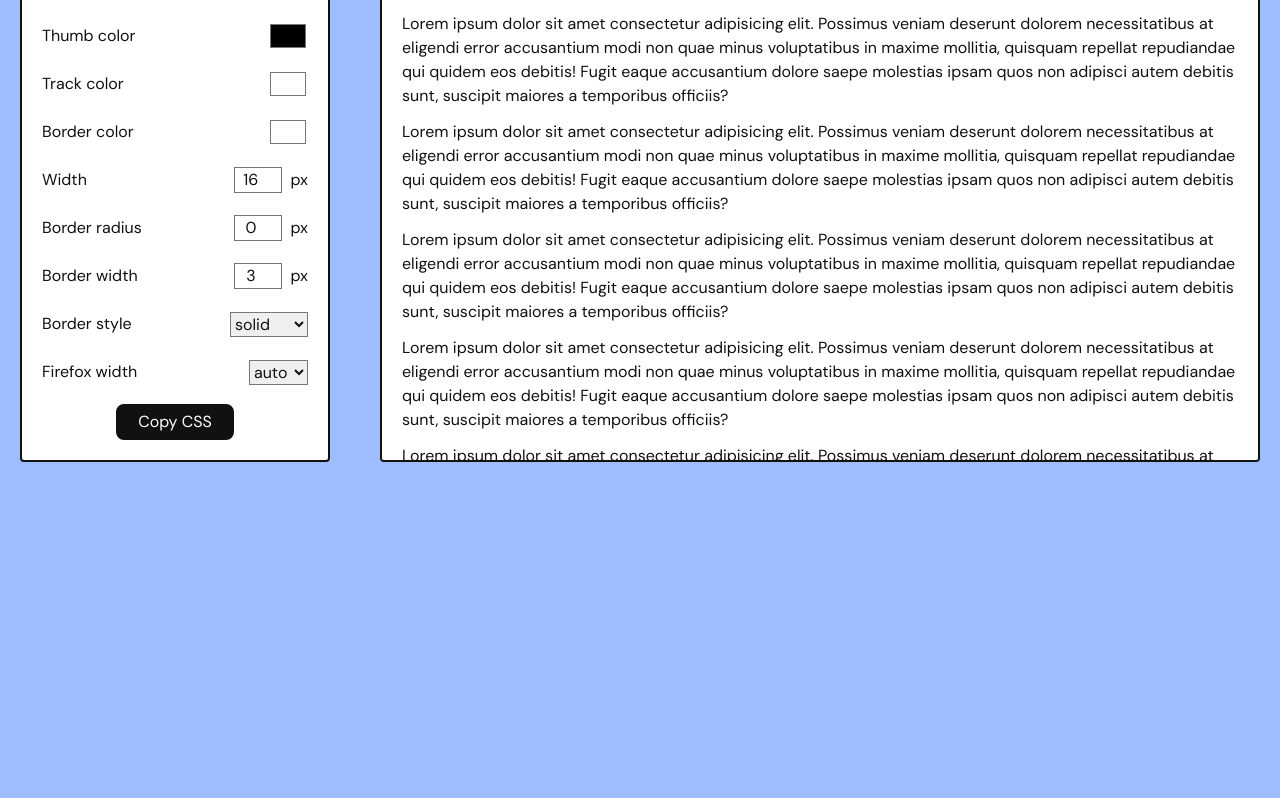
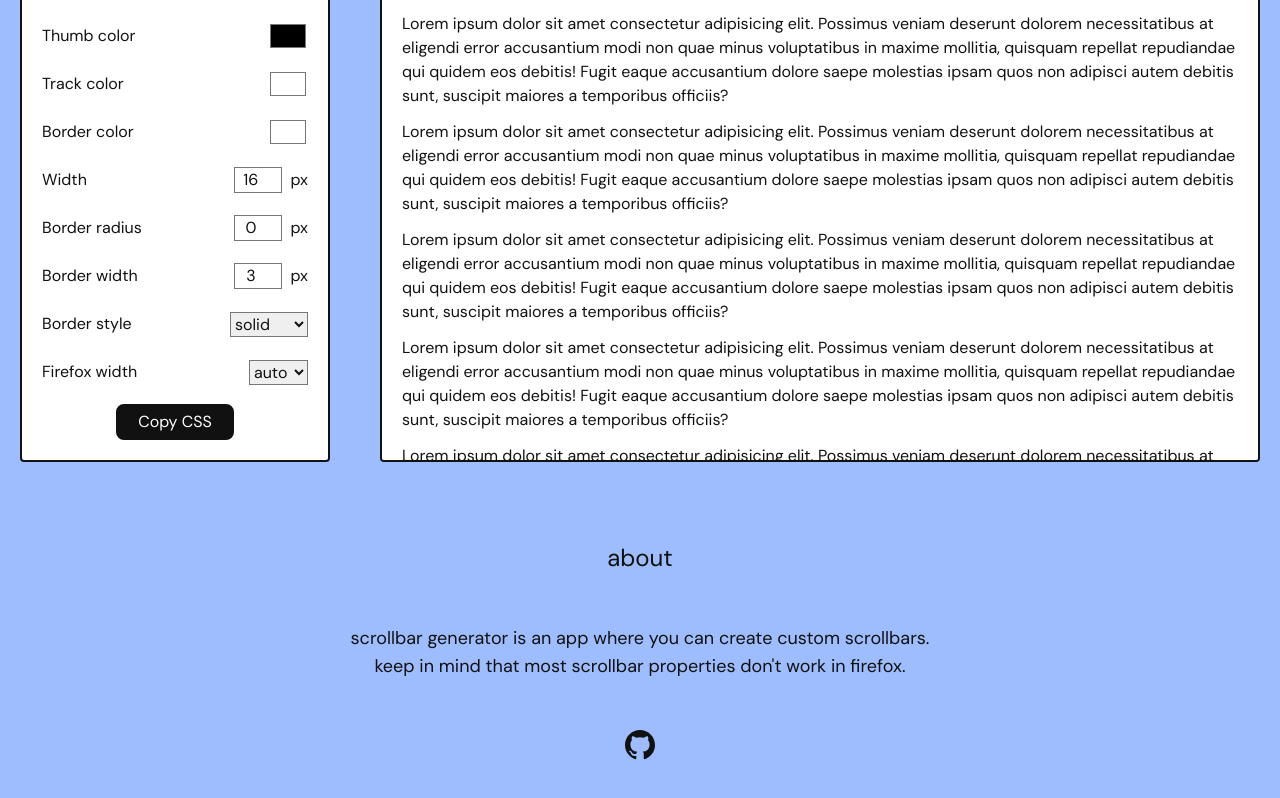
Before and after one commit to ekmas/scrollbar-generator, a React (Vite) app: page / in a window 1280 px wide. Shown: the part 296-1094 px from the top of the page. Before the commit the page ends 800 px from the top, so only its background shows below. Built offline with nearby package versions, Linux system fonts and the light colour scheme.

Commit message:
added About component

```diff
--- a/src/App.jsx
+++ b/src/App.jsx
@@ -1,5 +1,6 @@
 import React from "react"
 import Main from "./components/Main"
+import About from "./components/About"
 
 function App() {
   return (
@@ -9,6 +10,8 @@
       </header>
 
       <Main />
+
+      <About />
     </>
   )
 }
--- /dev/null
+++ b/src/components/About.jsx
@@ -0,0 +1,18 @@
+import React from 'react'
+
+export default function About() {
+  return (
+    <div className='text-center py-[80px] text-lg px-5'>
+        <h2 className='text-2xl'>about</h2>
+
+        <div className="my-[50px]">
+            <p>scrollbar generator is an app where you can create custom scrollbars.</p>
+            <p>keep in mind that most scrollbar properties don't work in firefox.</p>
+        </div>
+
+        <a className="inline-block" target="_blank" href="https://github.com/samuelbreznjak/scrollbar-generator">
+            <svg className='fill-black' xmlns="http://www.w3.org/2000/svg" width="30" height="30" viewBox="0 0 24 24"><path d="M12 0c-6.626 0-12 5.373-12 12 0 5.302 3.438 9.8 8.207 11.387.599.111.793-.261.793-.577v-2.234c-3.338.726-4.033-1.416-4.033-1.416-.546-1.387-1.333-1.756-1.333-1.756-1.089-.745.083-.729.083-.729 1.205.084 1.839 1.237 1.839 1.237 1.07 1.834 2.807 1.304 3.492.997.107-.775.418-1.305.762-1.604-2.665-.305-5.467-1.334-5.467-5.931 0-1.311.469-2.381 1.236-3.221-.124-.303-.535-1.524.117-3.176 0 0 1.008-.322 3.301 1.23.957-.266 1.983-.399 3.003-.404 1.02.005 2.047.138 3.006.404 2.291-1.552 3.297-1.23 3.297-1.23.653 1.653.242 2.874.118 3.176.77.84 1.235 1.911 1.235 3.221 0 4.609-2.807 5.624-5.479 5.921.43.372.823 1.102.823 2.222v3.293c0 .319.192.694.801.576 4.765-1.589 8.199-6.086 8.199-11.386 0-6.627-5.373-12-12-12z"/></svg>
+        </a>
+    </div>
+  )
+}
```
